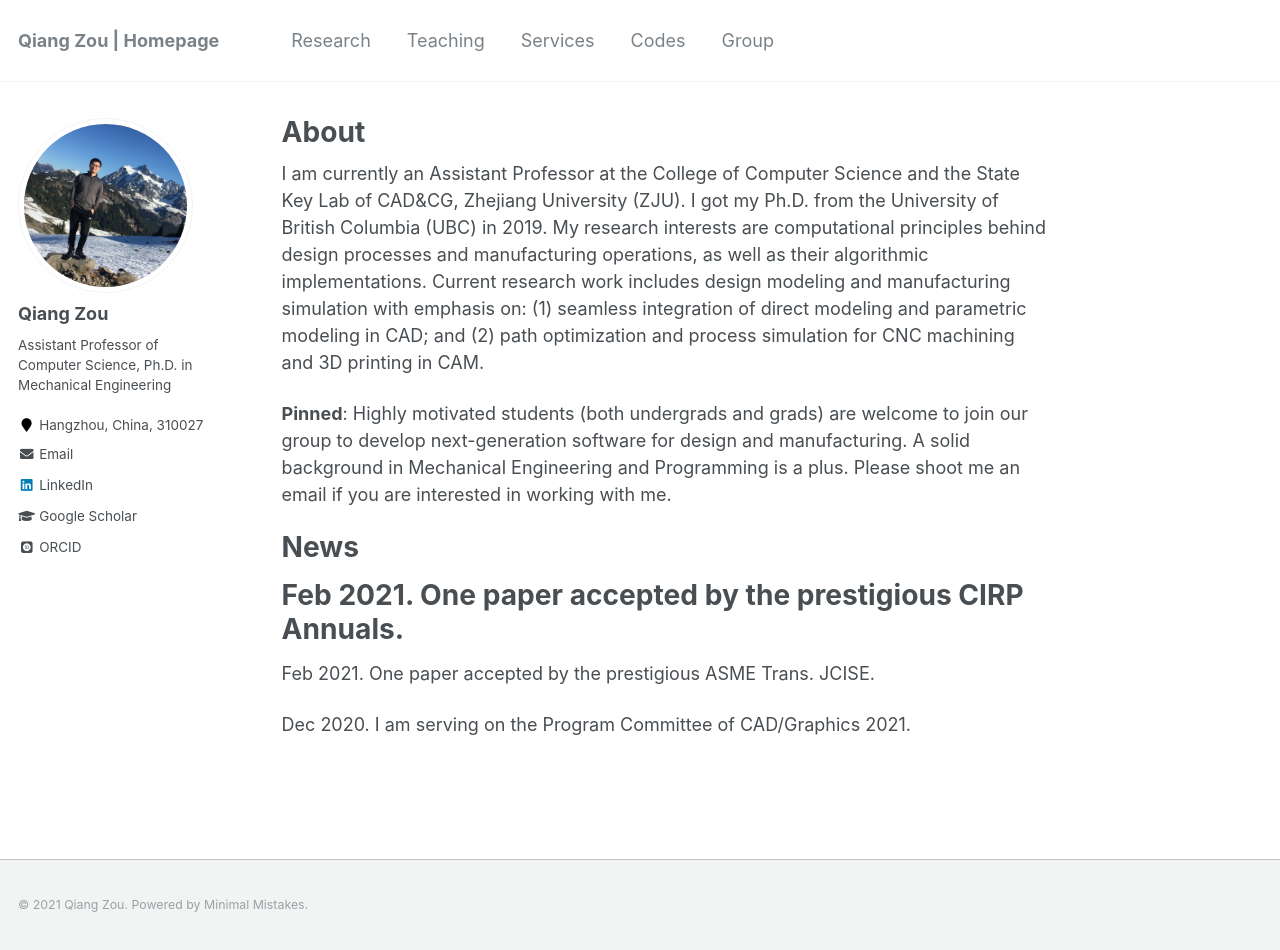
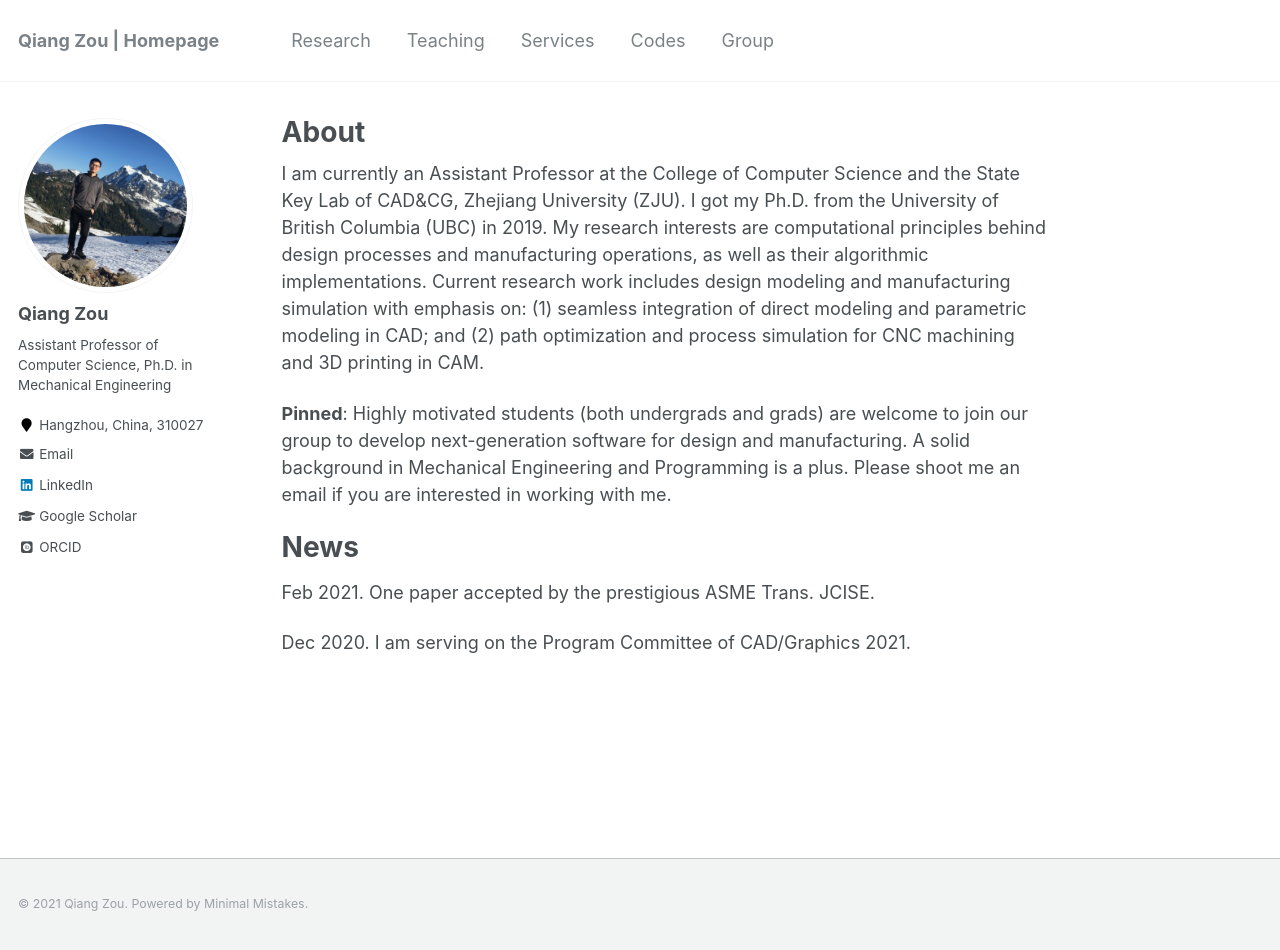
Before and after one commit to Qiang-Zou/Qiang-Zou.github.io, a Jekyll site: the page built from _pages/about.md, in a window 1280 px wide and 950 px high. Built offline with Jekyll 4.4.1, drawn with Linux system fonts in a browser that asks for light colours; some web fonts are replaced.

Commit message:
Update about.md

```diff
--- a/_pages/about.md
+++ b/_pages/about.md
@@ -14,7 +14,6 @@ I am currently an Assistant Professor at the College of Computer Science and the
 
 News
 ======
-# Feb 2021. One paper accepted by the prestigious CIRP Annuals.
 
 Feb 2021. One paper accepted by the prestigious ASME Trans. JCISE.
 
```
